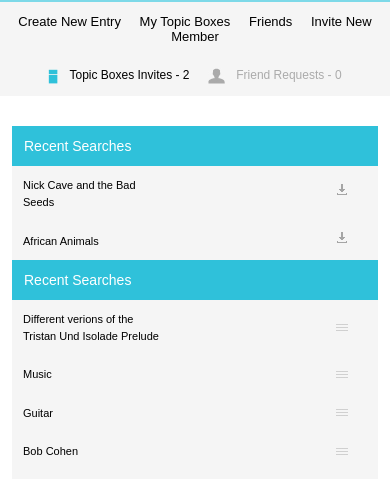
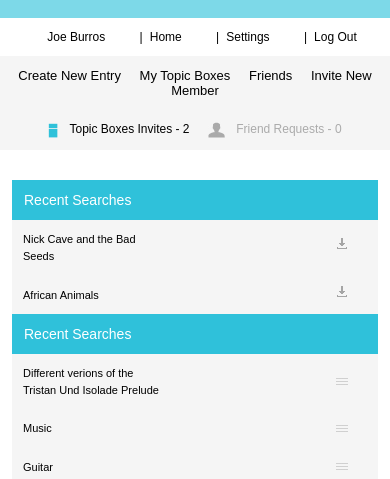
Before and after one commit to bigyank/design-assignment-2, a plain HTML site: page index.html in a window 390 px wide. Shown: the part 112-591 px from the top of the page. Drawn offline with Linux system fonts and the light colour scheme.

Commit message:
made nav user-info responsive

```diff
--- a/index.html
+++ b/index.html
@@ -34,7 +34,7 @@
                   </form>
                 </div>
               </div>
-              <div class="header-right float-right hidden">
+              <div class="header-right float-right hidden-sm">
                 <p class="user-name">Joe Burros</p>
                 <ul class="user-menu">
                   <li class="user-menu-list">
@@ -54,6 +54,15 @@
       </div>
       <!-- HEADER - END -->
 
+      <!-- user-info-sm -->
+      <div class="user-info-sm hidden-md hidden-lg">
+        <ul>
+          <li>Joe Burros</li>
+          <li>Home</li>
+          <li>Settings</li>
+          <li>Log Out</li>
+        </ul>
+      </div>
       <!-- NAVBAR BEGIN -->
       <div class="navbar-wrapper">
         <div class="navbar container clearfix">
--- a/styles/media.css
+++ b/styles/media.css
@@ -11,7 +11,7 @@
   .entries-item {
     display: block;
   }
-  .hidden {
+  .hidden-sm {
     display: none;
   }
 
@@ -19,13 +19,13 @@
     text-align: center;
   }
 
-  .left-navbar {
-    margin-top: 2em;
-  }
-
   .search-form {
     background-color: #7dd9e8;
     padding-bottom: 1em;
+  }
+
+  .top-header {
+    height: 110px;
   }
 }
 
@@ -171,4 +171,9 @@
   .header-left .search-wraper {
     float: right;
   }
+
+  /* hidden */
+  .hidden-lg {
+    display: none;
+  }
 }
--- a/styles/style.css
+++ b/styles/style.css
@@ -297,3 +297,22 @@ a:hover {
   cursor: pointer;
   font-weight: bold;
 }
+
+/* user-info-sm */
+.user-info-sm ul {
+  text-align: center;
+}
+
+.user-info-sm ul li {
+  display: inline-block;
+  padding: 1em;
+}
+
+.user-info-sm ul li:before {
+  content: "|";
+  padding: 7px;
+}
+
+.user-info-sm ul li:first-child:before {
+  content: "";
+}
```
